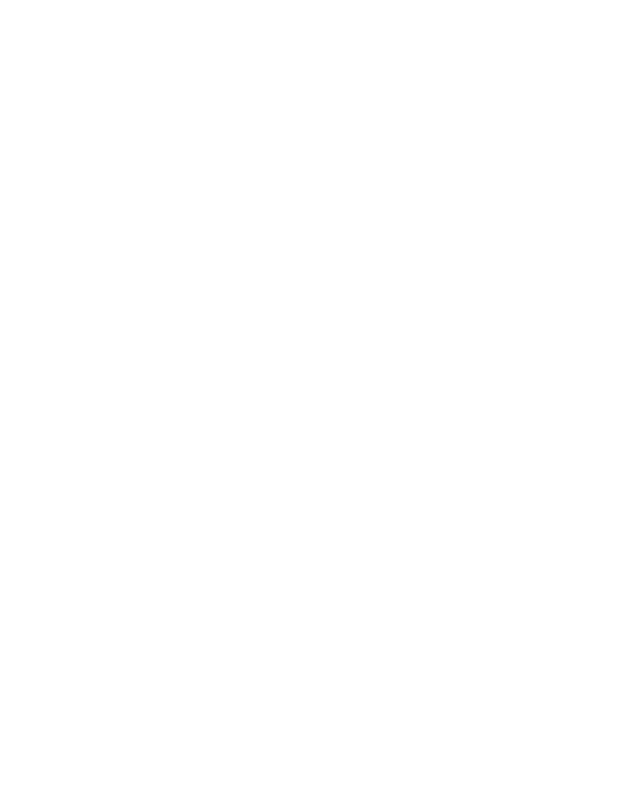
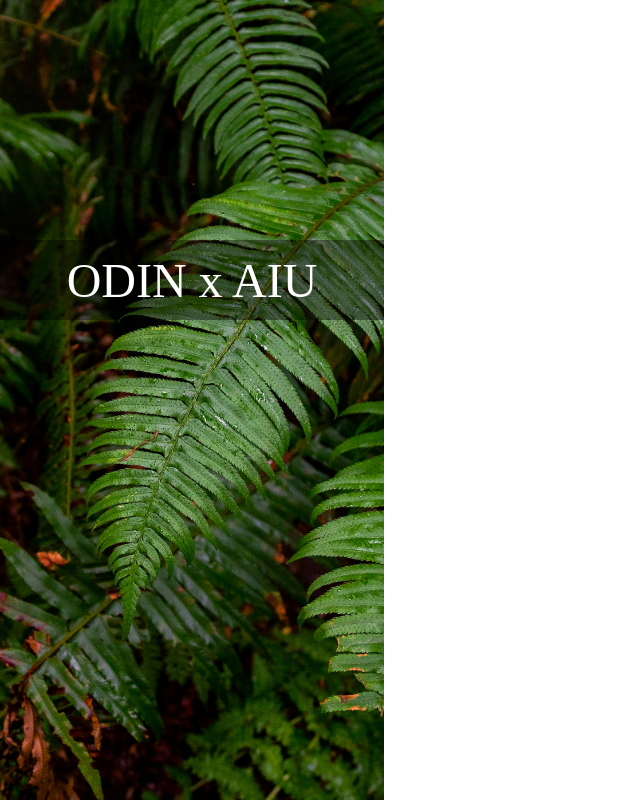
Before and after one commit to aiuyap/odin-sign-up-form, a plain HTML site: page index.html in a window 1280 px wide. Shown: the whole page, without its empty margins (0-640 px from the left). Drawn offline with Linux system fonts and the light colour scheme.

Commit message:
Added images and fonts folder
-Added bg image for left section
-Added rough layout for the logo

```diff
--- a/index.html
+++ b/index.html
@@ -4,9 +4,12 @@
     <meta charset="UTF-8">
     <meta name="viewport" content="width=device-width, initial-scale=1.0">
     <link rel="stylesheet" href="./styles.css">
-    <title>Document</title>
+    <title>Sign-Up Form</title>
 </head>
-<body>
-
+<body id="container">
+    <div id="left-section">
+        <div id="logo"><span>ODIN x AIU</span></div>
+    </div>
+    <div id="main-section"></div>
 </body>
 </html>
--- a/styles.css
+++ b/styles.css
@@ -0,0 +1,42 @@
+:root {
+
+}
+
+* {
+    margin: 0;
+    padding: 0;
+    box-sizing: border-box;
+}
+
+#container {
+    display: flex;
+}
+
+body div {
+    height: 100vh;
+}
+
+#left-section {
+    width: 30vw;
+    background-image: url(./images/halie-west-25xggax4bSA-unsplash.jpg);
+    background-size: cover;
+}
+
+#main-section {
+    width: 70vw;
+}
+
+#logo {
+    height: 10vh;
+    color: white;
+    background-color: rgba(0, 0, 0, 0.4);
+    position: relative;
+    top: 30vh;
+    display: flex;
+    justify-content: center;
+    align-items: center;
+}
+
+#logo>span {
+    font-size: 3rem;
+}
```
Also changed, not shown: fonts/Norse-Bold.otf (added), images/halie-west-25xggax4bSA-unsplash.jpg (added).
